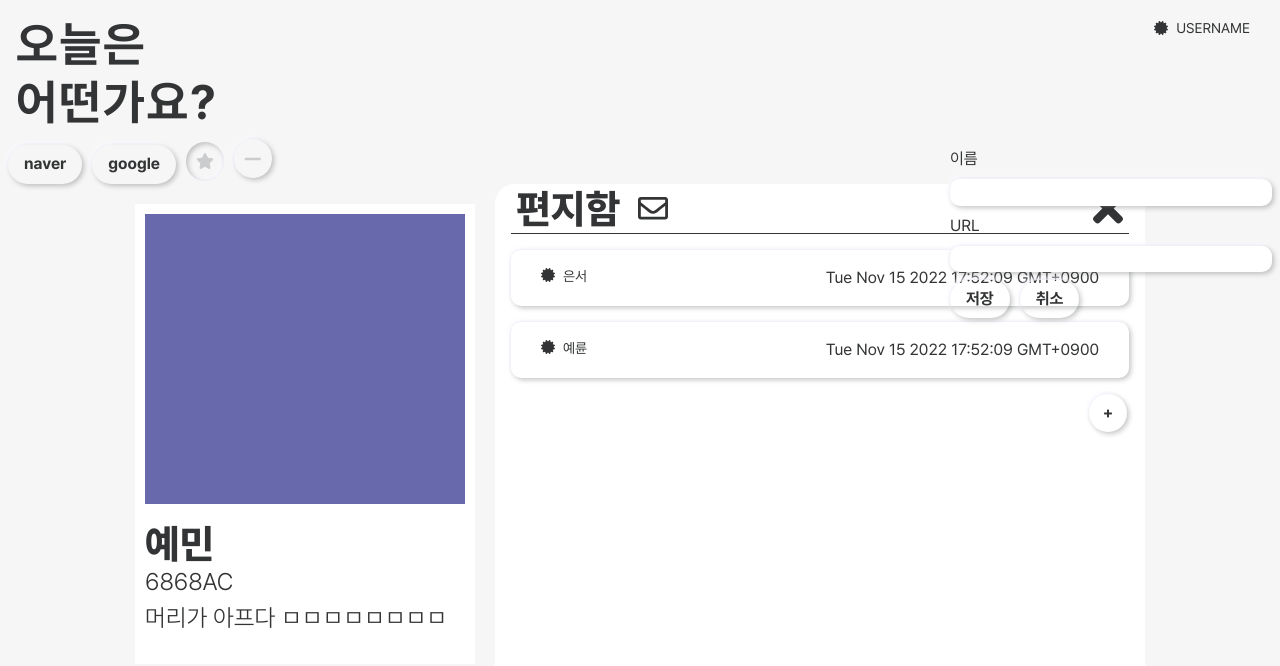
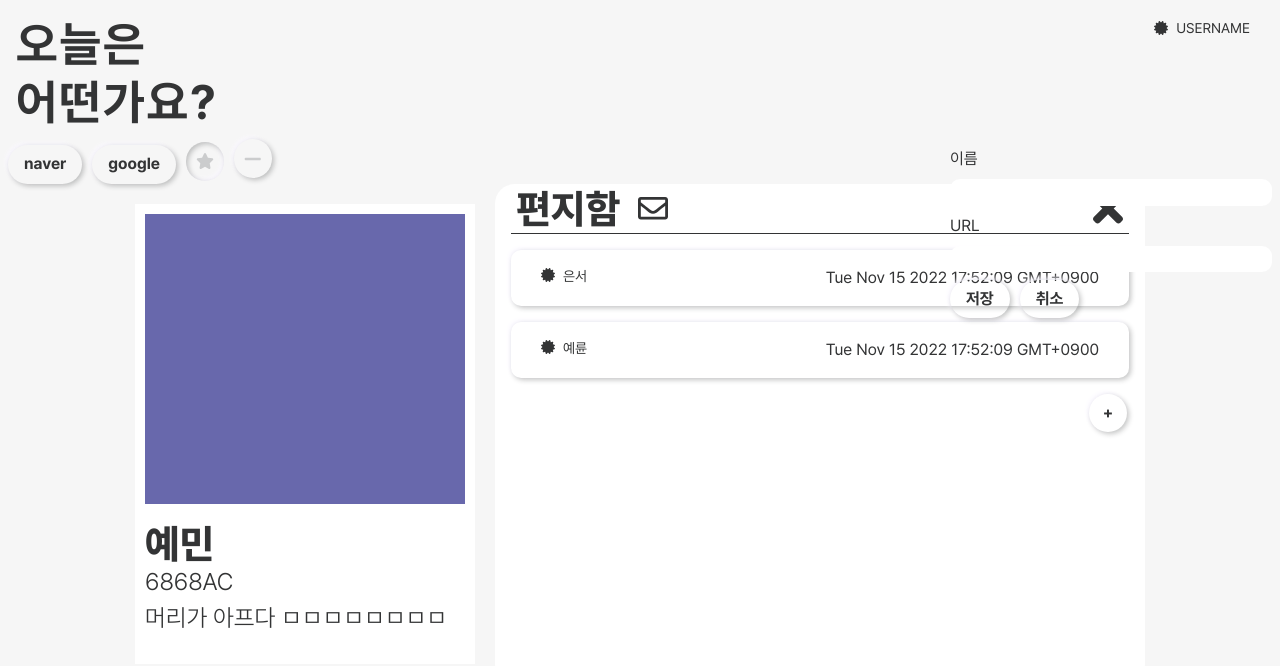
Before and after one commit to codestates-seb/seb40_main_029, a React (Create React App) app in the folder client/: page / in a window 1280 px wide. Both pictures are taken after a click on the button 204 px from the left and 161 px from the top of the page. Shown: the top 666 px of the page. Built offline with nearby package versions, Linux system fonts and the light colour scheme.

Commit message:
feat: input style props 추가

```diff
--- a/client/src/components/atoms/Input.js
+++ b/client/src/components/atoms/Input.js
@@ -6,22 +6,34 @@ const SIZES = {
   `,
 };
 
+const BORDER = {
+  shadow: css`
+    --input-shadow: 2px 2px 5px rgba(22, 27, 29, 0.25), -2px -2px 5px #faf8ff;
+  `,
+  transparent: css`
+    --input-shadow: none;
+  `,
+};
+
 const InputItem = styled.input`
-  ${props => props.sizeStyle}
+  ${props => props.sizeStyle};
+  ${props => props.borderStyle};
   height: var(--input-height);
   border: none;
   padding: 4px 8px;
   border-radius: 10px;
   margin-bottom: 16px;
-  box-shadow: 2px 2px 5px rgba(22, 27, 29, 0.25), -2px -2px 5px #faf8ff;
+  box-shadow: var(--input-shadow);
   margin: 8px 0;
 `;
 
-const Input = ({ placeHolder, value, size }) => {
+const Input = ({ placeHolder, value, size, border }) => {
   const sizeStyle = SIZES[size];
+  const borderStyle = BORDER[border];
   return (
     <InputItem
       sizeStyle={sizeStyle}
+      borderStyle={borderStyle}
       {...value}
       type="text"
       placeholder={placeHolder}
```
